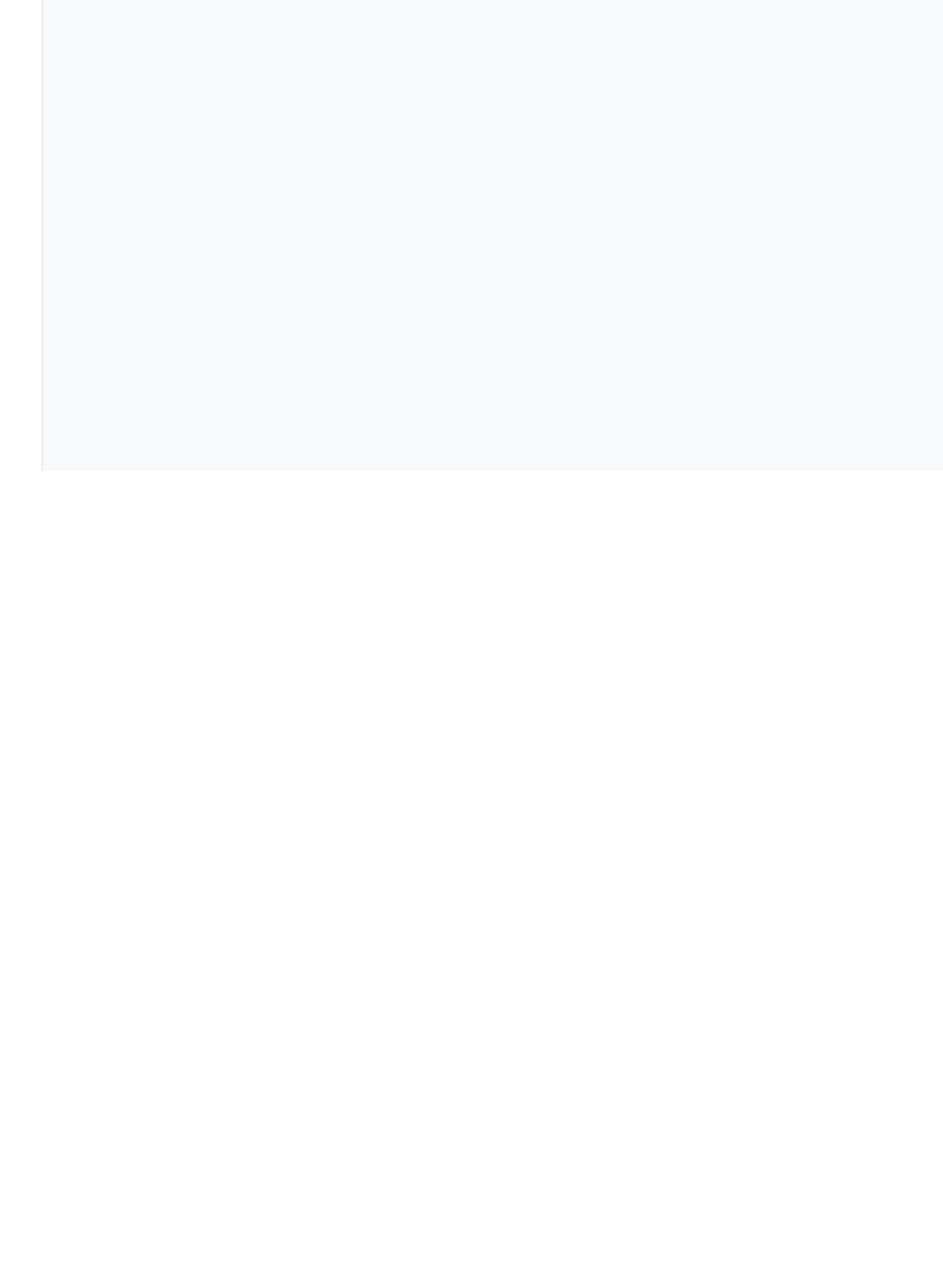
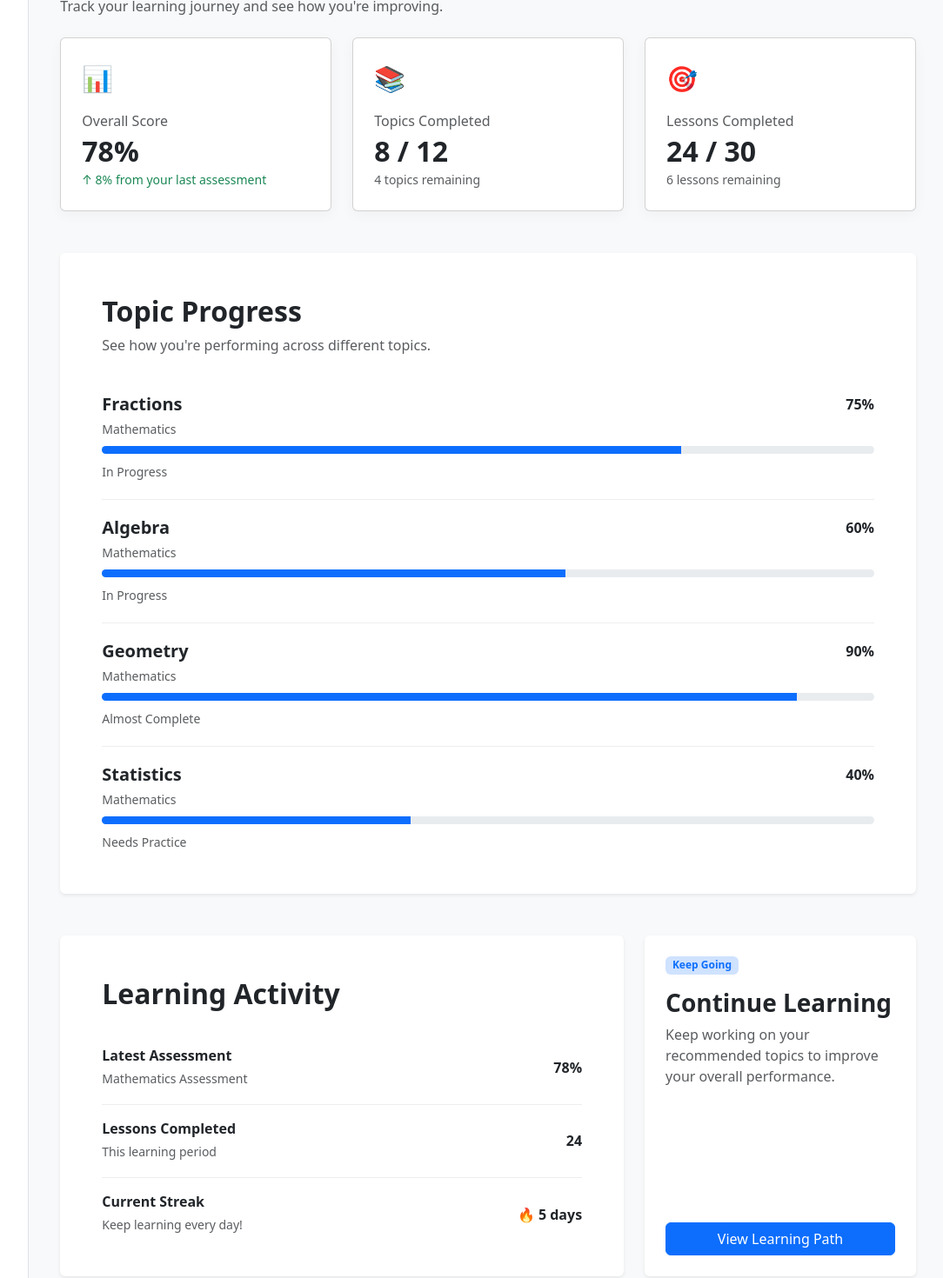
Before and after one commit to Shreeman-Gurram/Edu-Track, a React (Vite) app in the folder client/: page /progress in a window 1280 px wide. Shown: the part 260-1730 px from the top of the page at 87% size, without its empty margins (191-1275 px from the left). Before the commit the page ends 801 px from the top, so only its background shows below. Built offline with nearby package versions, Linux system fonts and the light colour scheme.

Commit message:
feat: complete progress dashboard

```diff
--- a/client/src/index.css
+++ b/client/src/index.css
@@ -497,3 +497,49 @@ body {
   cursor: not-allowed;
   opacity: 0.6;
 }
+
+/* =========================
+   PROGRESS PAGE
+   ========================= */
+
+.progress-page {
+  max-width: 1100px;
+}
+
+.progress-summary-card {
+  border: 1px solid #e9ecef;
+  border-radius: 16px;
+  box-shadow: 0 4px 16px rgba(0, 0, 0, 0.04);
+  transition: transform 0.2s ease, box-shadow 0.2s ease;
+}
+
+.progress-summary-card:hover {
+  transform: translateY(-3px);
+  box-shadow: 0 8px 24px rgba(0, 0, 0, 0.08);
+}
+
+.progress-icon {
+  font-size: 1.8rem;
+}
+
+.topic-progress-item {
+  padding: 20px 0;
+  border-bottom: 1px solid #eeeeee;
+}
+
+.topic-progress-item:last-child {
+  border-bottom: none;
+  padding-bottom: 0;
+}
+
+.activity-item {
+  display: flex;
+  justify-content: space-between;
+  align-items: center;
+  padding: 18px 0;
+  border-bottom: 1px solid #eeeeee;
+}
+
+.activity-item:last-child {
+  border-bottom: none;
+}
--- a/client/src/pages/Dashboard.jsx
+++ b/client/src/pages/Dashboard.jsx
@@ -1,5 +1,6 @@
+import { useNavigate } from 'react-router-dom'
 function Dashboard() {
-
+  const navigate = useNavigate()
   const stats = [
     {
       title: 'Overall Progress',
@@ -99,6 +100,12 @@ function Dashboard() {
           onClick={() => window.location.href = '/subjects'}
         >
           Explore Subjects
+        </button>
+        <button
+          className="btn btn-outline-primary"
+          onClick={() => navigate('/progress')}
+        >
+          View My Progress
         </button>
       </div>
       {/* Continue Learning */}
--- a/client/src/pages/Progress.jsx
+++ b/client/src/pages/Progress.jsx
@@ -1,7 +1,311 @@
+import { useNavigate } from 'react-router-dom'
+
+const topicProgress = [
+  {
+    id: 1,
+    name: 'Fractions',
+    subject: 'Mathematics',
+    progress: 75,
+    status: 'In Progress',
+  },
+  {
+    id: 2,
+    name: 'Algebra',
+    subject: 'Mathematics',
+    progress: 60,
+    status: 'In Progress',
+  },
+  {
+    id: 3,
+    name: 'Geometry',
+    subject: 'Mathematics',
+    progress: 90,
+    status: 'Almost Complete',
+  },
+  {
+    id: 4,
+    name: 'Statistics',
+    subject: 'Mathematics',
+    progress: 40,
+    status: 'Needs Practice',
+  },
+]
+
 function Progress() {
+  const navigate = useNavigate()
+
   return (
-    <div className="container mt-4">
-      <h1>Progress</h1>
+    <div className="container py-4 progress-page">
+
+      {/* Back */}
+      <button
+        className="btn btn-link text-decoration-none px-0 mb-4"
+        onClick={() => navigate('/dashboard')}
+      >
+        ← Back to Dashboard
+      </button>
+
+      {/* Header */}
+      <div className="mb-4">
+        <span className="badge bg-primary-subtle text-primary mb-2">
+          Your Learning
+        </span>
+
+        <h1 className="fw-bold mb-2">
+          My Progress
+        </h1>
+
+        <p className="text-muted">
+          Track your learning journey and see how you're improving.
+        </p>
+      </div>
+
+      {/* Summary Cards */}
+      <div className="row g-4 mb-5">
+
+        {/* Overall Score */}
+        <div className="col-12 col-md-4">
+          <div className="card progress-summary-card h-100">
+            <div className="card-body p-4">
+
+              <div className="progress-icon mb-3">
+                📊
+              </div>
+
+              <p className="text-muted mb-1">
+                Overall Score
+              </p>
+
+              <h2 className="fw-bold mb-0">
+                78%
+              </h2>
+
+              <small className="text-success">
+                ↑ 8% from your last assessment
+              </small>
+
+            </div>
+          </div>
+        </div>
+
+        {/* Topics */}
+        <div className="col-12 col-md-4">
+          <div className="card progress-summary-card h-100">
+            <div className="card-body p-4">
+
+              <div className="progress-icon mb-3">
+                📚
+              </div>
+
+              <p className="text-muted mb-1">
+                Topics Completed
+              </p>
+
+              <h2 className="fw-bold mb-0">
+                8 / 12
+              </h2>
+
+              <small className="text-muted">
+                4 topics remaining
+              </small>
+
+            </div>
+          </div>
+        </div>
+
+        {/* Lessons */}
+        <div className="col-12 col-md-4">
+          <div className="card progress-summary-card h-100">
+            <div className="card-body p-4">
+
+              <div className="progress-icon mb-3">
+                🎯
+              </div>
+
+              <p className="text-muted mb-1">
+                Lessons Completed
+              </p>
+
+              <h2 className="fw-bold mb-0">
+                24 / 30
+              </h2>
+
+              <small className="text-muted">
+                6 lessons remaining
+              </small>
+
+            </div>
+          </div>
+        </div>
+
+      </div>
+
+      {/* Topic Progress */}
+      <div className="card border-0 shadow-sm mb-5">
+
+        <div className="card-body p-4 p-md-5">
+
+          <div className="mb-4">
+            <h2 className="fw-bold mb-2">
+              Topic Progress
+            </h2>
+
+            <p className="text-muted mb-0">
+              See how you're performing across different topics.
+            </p>
+          </div>
+
+          {topicProgress.map((topic) => (
+
+            <div
+              key={topic.id}
+              className="topic-progress-item"
+            >
+
+              <div className="d-flex justify-content-between align-items-start mb-2">
+
+                <div>
+                  <h5 className="fw-semibold mb-1">
+                    {topic.name}
+                  </h5>
+
+                  <small className="text-muted">
+                    {topic.subject}
+                  </small>
+                </div>
+
+                <span className="fw-semibold">
+                  {topic.progress}%
+                </span>
+
+              </div>
+
+              <div
+                className="progress mb-2"
+                style={{ height: '9px' }}
+              >
+                <div
+                  className="progress-bar"
+                  style={{
+                    width: `${topic.progress}%`,
+                  }}
+                />
+              </div>
+
+              <small className="text-muted">
+                {topic.status}
+              </small>
+
+            </div>
+
+          ))}
+
+        </div>
+
+      </div>
+
+      {/* Learning Activity */}
+      <div className="row g-4 mb-5">
+
+        <div className="col-12 col-lg-8">
+
+          <div className="card border-0 shadow-sm h-100">
+
+            <div className="card-body p-4 p-md-5">
+
+              <h2 className="fw-bold mb-4">
+                Learning Activity
+              </h2>
+
+              <div className="activity-item">
+                <div>
+                  <h6 className="fw-semibold mb-1">
+                    Latest Assessment
+                  </h6>
+
+                  <small className="text-muted">
+                    Mathematics Assessment
+                  </small>
+                </div>
+
+                <strong>
+                  78%
+                </strong>
+              </div>
+
+              <div className="activity-item">
+                <div>
+                  <h6 className="fw-semibold mb-1">
+                    Lessons Completed
+                  </h6>
+
+                  <small className="text-muted">
+                    This learning period
+                  </small>
+                </div>
+
+                <strong>
+                  24
+                </strong>
+              </div>
+
+              <div className="activity-item">
+                <div>
+                  <h6 className="fw-semibold mb-1">
+                    Current Streak
+                  </h6>
+
+                  <small className="text-muted">
+                    Keep learning every day!
+                  </small>
+                </div>
+
+                <strong>
+                  🔥 5 days
+                </strong>
+              </div>
+
+            </div>
+
+          </div>
+
+        </div>
+
+        {/* Continue Learning */}
+        <div className="col-12 col-lg-4">
+
+          <div className="card border-0 shadow-sm h-100">
+
+            <div className="card-body p-4 d-flex flex-column">
+
+              <span className="badge bg-primary-subtle text-primary align-self-start mb-3">
+                Keep Going
+              </span>
+
+              <h3 className="fw-bold">
+                Continue Learning
+              </h3>
+
+              <p className="text-muted flex-grow-1">
+                Keep working on your recommended topics
+                to improve your overall performance.
+              </p>
+
+              <button
+                className="btn btn-primary w-100"
+                onClick={() => navigate('/learning-path')}
+              >
+                View Learning Path
+              </button>
+
+            </div>
+
+          </div>
+
+        </div>
+
+      </div>
+
     </div>
   )
 }
```
